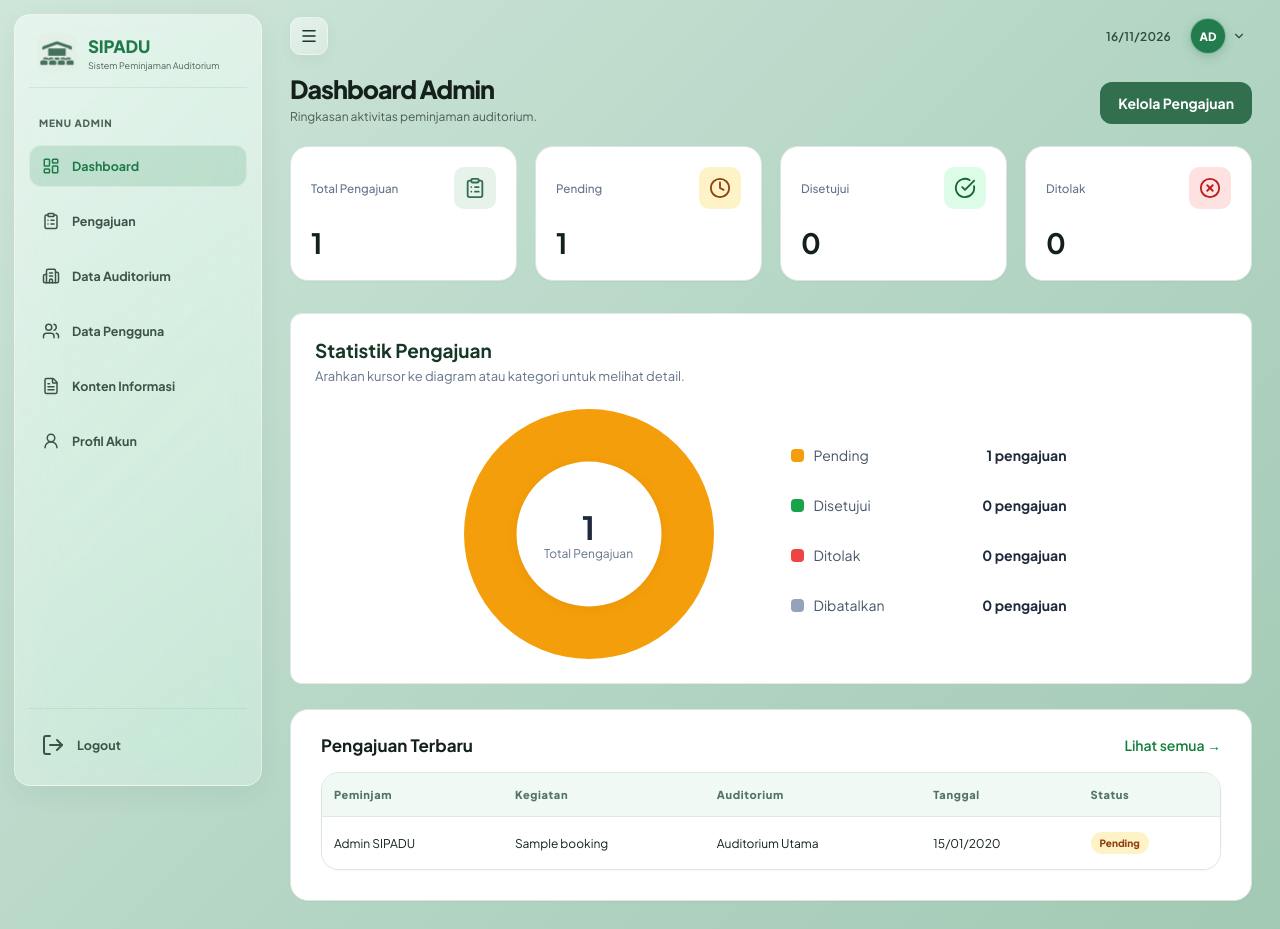
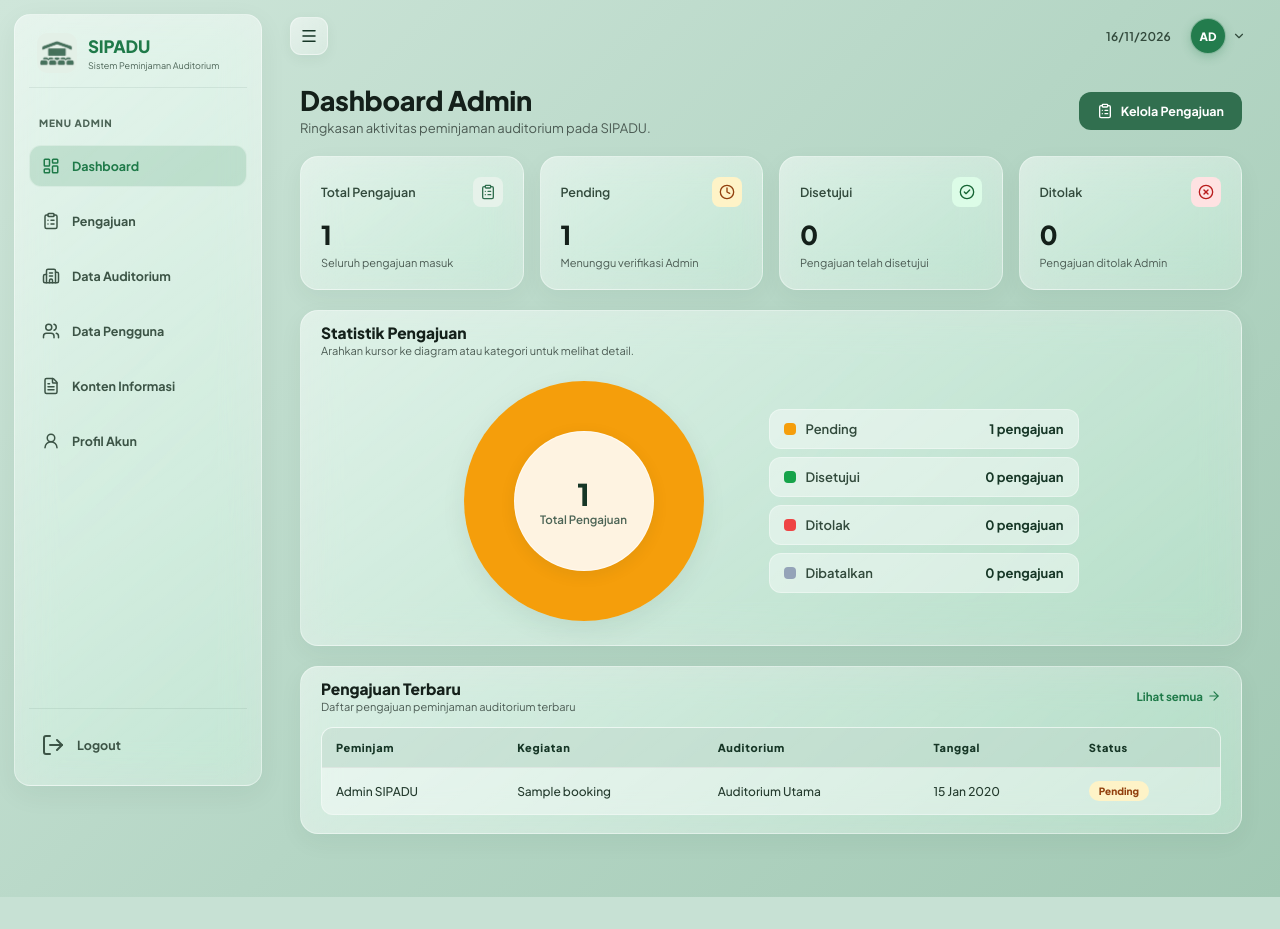
Before and after one commit to sekarpn/SIPADU, a Laravel app: page /admin in a window 1280 px wide. After the commit the page ends 897 px from the top, so only its background shows below. Run offline with Laravel 12, Linux system fonts and the light colour scheme; a user stored in the database is signed in; data comes from the database, SQL or seed files in the repository; tables that the repository leaves empty hold one stand-in row (values such as "Sample post").

Commit message:
Update dashboard admin dan user

```diff
--- a/resources/views/admin/dashboard.blade.php
+++ b/resources/views/admin/dashboard.blade.php
@@ -14,17 +13,91 @@
 @endphp
 
 <style>
+    /* BACKGROUND GRADASI HALUS AGAR EFEK BLUR KACA TERLIHAT NYATA */
+    body,
+    .main-wrapper,
+    .content-wrapper,
+    main {
+        background-color: #b5d6c5 !important;
+        background-image: linear-gradient(135deg, #cfe6da 0%, #b5d6c5 52%, #a2c9b4 100%) !important;
+        background-attachment: fixed !important;
+        min-height: 100vh;
+    }
+
+    .dashboard-page {
+        width: 100%;
+        box-sizing: border-box;
+        padding: 10px 10px 35px;
+    }
+
+    /* HEADER (DISAMAKAN DENGAN DASHBOARD PEMINJAM) */
+    .dashboard-topbar {
+        display: flex;
+        align-items: center;
+        justify-content: space-between;
+        gap: 20px;
+        margin-bottom: 20px;
+        flex-wrap: wrap;
+    }
+
+    .dashboard-welcome h1 {
+        font-size: 27px;
+        font-weight: 750;
+        color: #163626;
+        margin: 0 0 5px;
+        letter-spacing: -0.3px;
+    }
+
+    .dashboard-welcome p {
+        font-size: 13px;
+        color: #324a3c;
+        margin: 0;
+    }
+
+    .dashboard-action {
+        display: inline-flex;
+        align-items: center;
+        justify-content: center;
+        gap: 8px;
+        padding: 11px 18px;
+        border-radius: 10px;
+        background: #237c4d;
+        color: white;
+        text-decoration: none;
+        font-size: 12.5px;
+        font-weight: 700;
+        box-shadow: 0 4px 14px rgba(35, 124, 77, 0.25);
+        transition: .2s ease;
+        white-space: nowrap;
+    }
+
+    .dashboard-action:hover {
+        background: #1a633c;
+        color: white;
+        transform: translateY(-2px);
+    }
+
+    .dashboard-action svg {
+        width: 16px;
+        height: 16px;
+    }
+
+    /* STATISTIK (GLASSMORPHISM REALISTIS & STATIS) */
     .stats {
         display: grid;
         grid-template-columns: repeat(4, minmax(0, 1fr));
-        gap: 18px;
+        gap: 16px;
+        margin-bottom: 20px;
     }
 
     .stat-card {
-        background: #fff;
-        border: 1px solid #e5e7eb;
-        border-radius: 12px;
-        padding: 20px;
+        background: linear-gradient(145deg, rgba(255, 255, 255, 0.54) 0%, rgba(255, 255, 255, 0.28) 100%) !important;
+        backdrop-filter: blur(18px) saturate(150%) !important;
+        -webkit-backdrop-filter: blur(18px) saturate(150%) !important;
+        border: 1px solid rgba(255, 255, 255, 0.38) !important;
+        border-radius: 15px;
+        padding: 17px 18px;
+        box-shadow: 0 8px 24px rgba(22, 54, 38, 0.05) !important;
     }
 
     .stat-top {
@@ -32,93 +105,152 @@
         align-items: center;
         justify-content: space-between;
         gap: 10px;
-        margin-bottom: 16px;
+        margin-bottom: 8px;
     }
 
     .stat-top small {
-        color: #64748b;
-        font-weight: 500;
+        color: #324a3c;
+        font-size: 12.5px;
+        font-weight: 600;
     }
 
     .stat-icon {
-        width: 42px;
-        height: 42px;
+        width: 30px;
+        height: 30px;
         display: flex;
         align-items: center;
         justify-content: center;
-        border-radius: 10px;
+        border-radius: 8px;
     }
 
     .stat-icon svg {
-        width: 22px;
-        height: 22px;
+        width: 16px;
+        height: 16px;
     }
 
     .stat-icon.blue {
-        background: #dbeafe;
-        color: #2563eb;
+        background: rgba(33, 128, 77, 0.16);
+        color: #1f7a49;
     }
 
     .stat-icon.amber {
-        background: #fef3c7;
+        background: rgba(217, 119, 6, 0.16);
         color: #d97706;
     }
 
     .stat-icon.green {
-        background: #dcfce7;
-        color: #16a34a;
+        background: rgba(22, 128, 74, 0.18);
+        color: #16804a;
     }
 
     .stat-icon.red {
-        background: #fee2e2;
-        color: #dc2626;
+        background: rgba(220, 69, 69, 0.16);
+        color: #dc4545;
     }
 
     .stat-card strong {
         display: block;
-        font-size: 28px;
-        font-weight: 700;
+        font-size: 26px;
+        font-weight: 750;
+        color: #163626;
+        line-height: 1.2;
     }
 
-    /* KARTU DIAGRAM */
-    .chart-card {
-        background: #fff;
-        border: 1px solid #e5e7eb;
-        border-radius: 12px;
-        padding: 24px;
-        margin-top: 25px;
+    .stat-card p {
+        margin: 6px 0 0;
+        color: #4c6456;
+        font-size: 11px;
     }
 
-    .chart-heading {
-        margin-bottom: 25px;
+    /* PANEL GLASS UMUM (UNTUK DIAGRAM & PENGAJUAN TERBARU) */
+    .dashboard-panel {
+        background: linear-gradient(145deg, rgba(255, 255, 255, 0.54) 0%, rgba(255, 255, 255, 0.28) 100%) !important;
+        backdrop-filter: blur(18px) saturate(150%) !important;
+        -webkit-backdrop-filter: blur(18px) saturate(150%) !important;
+        border: 1px solid rgba(255, 255, 255, 0.38) !important;
+        border-radius: 16px;
+        padding: 12px 20px 18px 20px !important;
+        margin-bottom: 20px;
+        min-width: 0;
+        box-shadow: 0 8px 24px rgba(22, 54, 38, 0.05) !important;
+        box-sizing: border-box;
+        width: 100%;
     }
 
-    .chart-heading h2 {
-        margin: 0 0 6px;
-        font-size: 19px;
+    .dashboard-panel .section-head {
+        margin-top: 0 !important;
+        padding-top: 0 !important;
+        margin-bottom: 14px;
     }
 
-    .chart-heading p {
-        margin: 0;
-        color: #64748b;
-        font-size: 13px;
+    .dashboard-panel .section-head h2 {
+        margin-top: 0 !important;
+        padding-top: 0 !important;
     }
 
+    .section-head {
+        display: flex;
+        align-items: center;
+        justify-content: space-between;
+        gap: 12px;
+        margin-top: 0 !important;
+        padding-top: 0 !important;
+        margin-bottom: 14px;
+    }
+
+    .section-head h2 {
+        font-size: 15.5px;
+        font-weight: 750;
+        color: #163626;
+        margin: 0 0 2px !important;
+        padding-top: 0 !important;
+    }
+
+    .section-head p {
+        font-size: 11px;
+        color: #4c6456;
+        margin: 0;
+    }
+
+    .section-head a {
+        display: inline-flex;
+        align-items: center;
+        gap: 4px;
+        color: #1f7a49;
+        text-decoration: none;
+        font-size: 11.5px;
+        font-weight: 700;
+        white-space: nowrap;
+        transition: gap 0.2s ease, color 0.2s ease;
+    }
+
+    .section-head a svg {
+        width: 14px;
+        height: 14px;
+    }
+
+    .section-head a:hover {
+        color: #155a35;
+        gap: 7px;
+    }
+
+    /* KARTU DIAGRAM PIE (GLASSMORPHISM) */
     .chart-content {
         display: flex;
         align-items: center;
         justify-content: center;
         gap: 65px;
+        padding: 10px 0 6px;
         flex-wrap: wrap;
     }
 
-    /* DIAGRAM PIE */
     .pie-chart {
-        width: 250px;
-        height: 250px;
+        width: 240px;
+        height: 240px;
         position: relative;
         border-radius: 50%;
         flex-shrink: 0;
+        box-shadow: 0 8px 24px rgba(22, 54, 38, 0.08);
         transition: transform .3s ease;
     }
 
@@ -128,30 +260,35 @@
 
     .pie-center {
         position: absolute;
-        width: 145px;
-        height: 145px;
+        width: 140px;
+        height: 140px;
         top: 50%;
         left: 50%;
         transform: translate(-50%, -50%);
-        background: white;
+        background: rgba(255, 255, 255, 0.88);
+        backdrop-filter: blur(12px);
+        -webkit-backdrop-filter: blur(12px);
+        border: 1px solid rgba(255, 255, 255, 0.6);
         border-radius: 50%;
         display: flex;
         flex-direction: column;
         align-items: center;
         justify-content: center;
-        box-shadow: 0 2px 12px rgba(0,0,0,.06);
+        box-shadow: 0 4px 16px rgba(22, 54, 38, 0.08);
         pointer-events: none;
     }
 
     .pie-center strong {
-        font-size: 32px;
-        color: #1e293b;
+        font-size: 30px;
+        font-weight: 750;
+        color: #163626;
         line-height: 1.2;
     }
 
     .pie-center span {
-        font-size: 12px;
-        color: #64748b;
+        font-size: 11.5px;
+        font-weight: 600;
+        color: #4c6456;
     }
 
     /* TOOLTIP */
@@ -178,11 +317,14 @@
         visibility: visible;
     }
 
-    /* LEGENDA */
+    /* LEGENDA KACA SUB-ITEM */
     .chart-legend {
-        min-width: 230px;
-        max-width: 300px;
+        min-width: 240px;
+        max-width: 310px;
         width: 100%;
+        display: flex;
+        flex-direction: column;
+        gap: 8px;
     }
 
     .legend-item {
@@ -190,16 +332,17 @@
         align-items: center;
         justify-content: space-between;
         gap: 15px;
-        padding: 12px;
-        margin-bottom: 8px;
-        border-radius: 9px;
+        padding: 11px 14px;
+        border-radius: 12px;
+        background: rgba(255, 255, 255, 0.42);
+        border: 1px solid rgba(255, 255, 255, 0.35);
         transition: background .2s ease, transform .2s ease;
         cursor: pointer;
     }
 
     .legend-item:hover,
     .legend-item.active {
-        background: #f1f5f9;
+        background: rgba(255, 255, 255, 0.72);
         transform: translateX(4px);
     }
 
@@ -207,20 +350,22 @@
         display: flex;
         align-items: center;
         gap: 10px;
-        color: #475569;
-        font-size: 14px;
+        color: #324a3c;
+        font-size: 13px;
+        font-weight: 600;
     }
 
     .legend-color {
-        width: 13px;
-        height: 13px;
+        width: 12px;
+        height: 12px;
         border-radius: 4px;
         flex-shrink: 0;
     }
 
     .legend-item strong {
-        color: #1e293b;
-        font-size: 14px;
+        color: #163626;
+        font-size: 13px;
+        font-weight: 700;
         white-space: nowrap;
     }
 
@@ -241,96 +386,90 @@
     }
 
     .chart-empty {
-        color: #64748b;
+        color: #4c6456;
         text-align: center;
         font-size: 13px;
         padding: 25px;
     }
 
-    /* PANEL PENGAJUAN TERBARU */
-    .recent-bookings-card {
-        background: #ffffff;
-        border: 1px solid #dcece1;
-        border-radius: 24px;
-        padding: 24px 30px 30px;
-        margin-top: 25px;
-        box-shadow: 0 4px 16px rgba(20, 60, 35, 0.04);
-        box-sizing: border-box;
+    /* TABEL PENGAJUAN TERBARU (SAMA PERSIS DENGAN DASHBOARD PEMINJAM) */
+    .dashboard-table-wrap {
         width: 100%;
+        background: rgba(255, 255, 255, 0.42) !important;
+        border: 1px solid rgba(255, 255, 255, 0.35) !important;
+        border-radius: 12px;
+        overflow-x: auto;
+        overflow-y: hidden;
     }
 
-    .recent-bookings-card .section-head {
-        margin: 0 0 16px;
-        padding: 0;
-        display: flex;
-        align-items: center;
-        justify-content: space-between;
-        gap: 12px;
+    .dashboard-table {
+        width: 100%;
+        border-collapse: collapse;
+        font-size: 12px;
+        min-width: 600px;
     }
 
-    .recent-bookings-card .section-head h2 {
-        margin: 0;
-        color: #14532d;
+    .dashboard-table th {
+        background: rgba(35, 124, 77, 0.14) !important;
+        color: #163626 !important;
+        font-size: 11px;
+        font-weight: 750;
+        text-align: left;
+        padding: 13px 14px;
+        border-bottom: none !important;
     }
 
-    .recent-bookings-card .section-head a {
-        color: #15803d;
-        text-decoration: none;
-        font-weight: 600;
+    .dashboard-table td {
+        color: #243b2e;
+        font-weight: 500;
+        padding: 13px 14px;
+        border-bottom: 1px solid rgba(22, 54, 38, 0.06);
+        vertical-align: middle;
+        transition: background 0.2s ease;
     }
 
-    .recent-bookings-card .section-head a:hover {
-        color: #166534;
-        text-decoration: underline;
+    .dashboard-table tbody tr:hover td {
+        background: rgba(255, 255, 255, 0.55) !important;
     }
 
-    /* TABEL PENGAJUAN TERBARU */
-    .recent-bookings-card .table-wrap {
-        background: #ffffff;
-        border: 1px solid #dcece1;
-        border-radius: 22px;
-        overflow: hidden;
-        margin: 0;
-        width: 100%;
-    }
-
-    .recent-bookings-card table {
-        width: 100%;
-        margin: 0;
-        border-collapse: collapse;
-    }
-
-    .recent-bookings-card table thead th {
-        background: #f0f9f3;
-        color: #527466;
-        border-bottom: 1px solid #dcece1;
-    }
-
-    .recent-bookings-card table tbody td {
-        background: #ffffff;
-        border-bottom: 1px solid #e5eee8;
-    }
-
-/* HOVER HALUS PADA BARIS PENGAJUAN TERBARU */
-.recent-bookings-card table tbody tr {
-    transition: background-color .2s ease;
-}
-
-.recent-bookings-card table tbody tr td {
-    transition: background-color .2s ease;
-}
-
-.recent-bookings-card table tbody tr:hover td {
-    background-color: #f5faf6;
-}
-
-    .recent-bookings-card table tbody tr:last-child td {
+    .dashboard-table tr:last-child td {
         border-bottom: none;
     }
 
-    .recent-bookings-card table th,
-    .recent-bookings-card table td {
-        padding: 15px 12px;
+    .dashboard-table .empty {
+        text-align: center;
+        color: #4c6456;
+        padding: 25px 10px;
+    }
+
+    /* BADGE STATUS */
+    .status {
+        display: inline-block;
+        padding: 4px 10px;
+        border-radius: 20px;
+        font-size: 10.5px;
+        font-weight: 700;
+        white-space: nowrap;
+    }
+
+    .status.pending {
+        color: #b4690e;
+        background: rgba(254, 240, 213, 0.92);
+    }
+
+    .status.disetujui {
+        color: #157343;
+        background: rgba(220, 243, 229, 0.92);
+    }
+
+    .status.ditolak {
+        color: #c53030;
+        background: rgba(254, 226, 226, 0.92);
+    }
+
+    .status.dibatalkan {
+        color: #475569;
+        background: rgba(226, 232, 240, 0.92);
     }
 
     /* RESPONSIVE */
@@ -398,24 +540,25 @@
             transition: none;
         }
     }
-
 </style>
 
+<div class="dashboard-page">
+
     {{-- JUDUL DASHBOARD --}}
-<div class="page-heading">
-    <div>
+    <div class="dashboard-topbar">
+        <div class="dashboard-welcome">
             <h1>Dashboard Admin</h1>
-        <p>Ringkasan aktivitas peminjaman auditorium.</p>
+            <p>Ringkasan aktivitas peminjaman auditorium pada SIPADU.</p>
         </div>
 
-    <a class="btn" href="{{ route('admin.bookings') }}">
+        <a class="dashboard-action" href="{{ route('admin.bookings') }}">
+            <i data-lucide="clipboard-list"></i>
             Kelola Pengajuan
         </a>
     </div>
 
     {{-- STATISTIK --}}
     <div class="stats">
-
         <div class="stat-card">
             <div class="stat-top">
                 <small>Total Pengajuan</small>
@@ -424,6 +567,7 @@
                 </span>
             </div>
             <strong>{{ $stats['total'] }}</strong>
+            <p>Seluruh pengajuan masuk</p>
         </div>
 
         <div class="stat-card">
@@ -434,16 +578,18 @@
                 </span>
             </div>
             <strong>{{ $stats['pending'] }}</strong>
+            <p>Menunggu verifikasi Admin</p>
         </div>
 
         <div class="stat-card">
             <div class="stat-top">
                 <small>Disetujui</small>
                 <span class="stat-icon green">
-                <i data-lucide="check-circle"></i>
+                    <i data-lucide="check-circle-2"></i>
                 </span>
             </div>
             <strong>{{ $stats['approved'] }}</strong>
+            <p>Pengajuan telah disetujui</p>
         </div>
 
         <div class="stat-card">
@@ -454,22 +600,21 @@
                 </span>
             </div>
             <strong>{{ $stats['rejected'] }}</strong>
+            <p>Pengajuan ditolak Admin</p>
         </div>
-
     </div>
 
     {{-- DIAGRAM PIE --}}
-<div class="chart-card">
-
-    <div class="chart-heading">
+    <div class="dashboard-panel">
+        <div class="section-head">
+            <div>
                 <h2>Statistik Pengajuan</h2>
                 <p>Arahkan kursor ke diagram atau kategori untuk melihat detail.</p>
             </div>
+        </div>
 
         @if($total > 0)
-
             <div class="chart-content">
-
                 <div class="pie-chart"
                      id="bookingPie"
                      data-total="{{ $total }}">
@@ -536,31 +679,31 @@
 
                         <strong>{{ $cancelled }} pengajuan</strong>
                     </div>
-
                 </div>
-
             </div>
-
         @else
-
             <div class="chart-empty">
                 Belum ada data pengajuan untuk ditampilkan.
             </div>
-
         @endif
-
     </div>
 
     {{-- PENGAJUAN TERBARU --}}
-<div class="recent-bookings-card">
-
+    <div class="dashboard-panel" style="margin-bottom: 0;">
         <div class="section-head">
+            <div>
                 <h2>Pengajuan Terbaru</h2>
-        <a href="{{ route('admin.bookings') }}">Lihat semua →</a>
+                <p>Daftar pengajuan peminjaman auditorium terbaru</p>
             </div>
 
-    <div class="table-wrap">
-        <table>
+            <a href="{{ route('admin.bookings') }}">
+                Lihat semua
+                <i data-lucide="arrow-right"></i>
+            </a>
+        </div>
+
+        <div class="dashboard-table-wrap">
+            <table class="dashboard-table">
                 <thead>
                     <tr>
                         <th>Peminjam</th>
```
Also changed, not shown: other parts of resources/views/admin/dashboard.blade.php (+36 -33 lines). Lines whose indentation alone changed are shown as unchanged.
